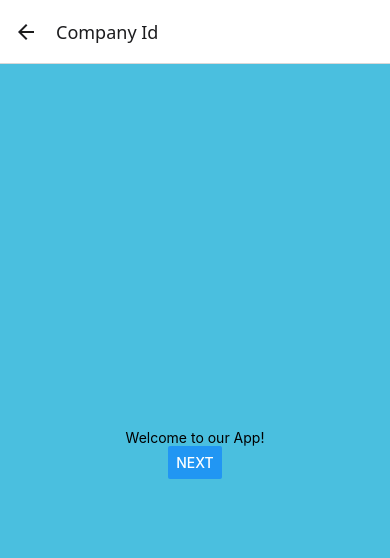
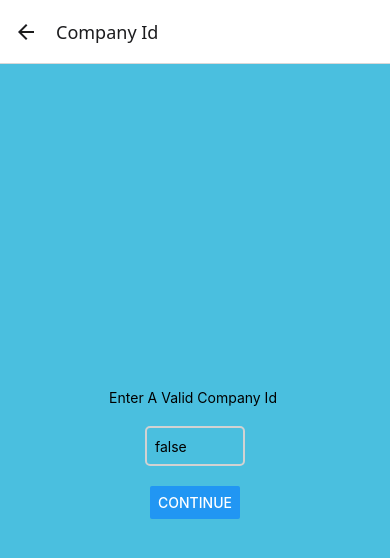
Before and after one commit to waeldh63/Itxi, a React Native app: screen /CompanyIdPage in a window 390 px wide. Shown: the top 558 px of the page. Built offline with nearby package versions, Linux system fonts and the light colour scheme.

Commit message:
create textinput component, add textinput component in company id page and create companyid services file and call api to chekc company id valiation

```diff
--- /dev/null
+++ b/src/component/CustomTextInput.js
@@ -0,0 +1,31 @@
+// CustomTextInput.js
+import React from 'react';
+import { TextInput,StyleSheet } from 'react-native';
+
+const CustomTextInput = ({ value, onChangeText, placeholder, keyboardType,error }) => {
+  return (
+    <TextInput
+      placeholder={placeholder}
+      onChangeText={onChangeText}
+      value={value}
+      keyboardType={keyboardType}
+      style={[styles.TextInput, { borderColor: error ? "#ff0000" : "#d2d2d2" }]}
+      />
+  );
+};
+
+
+const styles = StyleSheet.create({
+    TextInput: {
+        height: 40,
+        width: 100,
+        borderColor: '#d2d2d2',
+        borderWidth: 2,
+        marginBottom: 20,
+        marginTop: 20,
+        paddingLeft: 8,
+        borderRadius:5
+        },
+  });
+
+export default CustomTextInput;
--- /dev/null
+++ b/src/data/CompanyIdData.js
@@ -0,0 +1,12 @@
+export const CompanyId = [
+    { companyId: 2000, companyName: "ABC", companyLocation: "New York" },
+    { companyId: 2001, companyName: "XYZ Corp", companyLocation: "Los Angeles" },
+    { companyId: 2002, companyName: "Global Inc", companyLocation: "Chicago" },
+    { companyId: 2003, companyName: "TechSoft", companyLocation: "San Francisco" },
+    { companyId: 2004, companyName: "Innovate Ltd", companyLocation: "Austin" },
+    { companyId: 2005, companyName: "NextGen Solutions", companyLocation: "Seattle" },
+    { companyId: 2006, companyName: "DigitalWorks", companyLocation: "Boston" },
+    { companyId: 2007, companyName: "FutureTech", companyLocation: "Denver" },
+    { companyId: 2008, companyName: "Skyline Enterprises", companyLocation: "Miami" },
+    { companyId: 2009, companyName: "Pioneer Labs", companyLocation: "Dallas" }
+];
--- a/src/pages/CompanyIdPage.js
+++ b/src/pages/CompanyIdPage.js
@@ -1,13 +1,56 @@
-import React from 'react';
-import { View, Text, Button } from 'react-native';
+import React, { useState } from 'react';
+import { View, Text, Button, TextInput ,StyleSheet} from 'react-native';
+import { checkValidCompanyId } from '../services/CompanyIdServices';
+import CustomTextInput from '../component/CustomTextInput';
+
 
 function CompanyIdPage({ navigation }) {
+    const [companyId, setCompanyId] = useState(false);
+    const [companyIdError, setCompanyIdError] = useState(false);
+    const handleCompanyIdChange = (text) => {
+        setCompanyId(text); // Update the state with the input value
+      };
+
+      const onContinuePress =() => {
+        try {
+            const result = checkValidCompanyId (companyId);
+            if (result) {
+                navigation.navigate('PickVoicePage');
+                setCompanyIdError(false);
+            } else {
+                alert('Invalid Company ID');
+                setCompanyIdError(true); // Show error message when invalid companyId
+            }
+        } catch (error) {
+
+            console.error("file CompanyIdPage: Error checking companyId in checkValidCompanyId function :", error);
+
+        }
+
+      };
   return (
-    <View style={{ flex: 1, justifyContent: 'center', alignItems: 'center',backgroundColor:"#4abfdf" }}>
-      <Text>Welcome to our App!</Text>
-      <Button title="Next" onPress={() => navigation.navigate('PickVoicePage')} />
+    <View style={styles.MainContainer}>
+      <Text>Enter A Valid Company Id </Text>
+      <CustomTextInput
+        placeholder="Company Id"
+        value={companyId}
+        onChangeText={handleCompanyIdChange} // Update state when text changes
+        keyboardType="numeric"
+        error={companyIdError}
+      />
+      <Button title="Continue" onPress={onContinuePress} />
     </View>
   );
 }
 
+const styles = StyleSheet.create({
+
+    MainContainer: {
+        flex: 1,
+        justifyContent: 'center',
+        alignItems: 'center',
+        backgroundColor:"#4abfdf"
+    }
+
+  });
 export default CompanyIdPage;
--- /dev/null
+++ b/src/services/CompanyIdServices.js
@@ -0,0 +1,21 @@
+// in this file we call all api methods in this backend
+
+import { CompanyId } from "../data/CompanyIdData";
+
+
+
+// in this function we call all api method in this backend to check if the company id is valid or exist in the database
+export const checkValidCompanyId = (companyId) => {
+try {
+    // Check if any object in the CompanyId array has the given companyId
+    const isValid = CompanyId.some(company => company.companyId === companyId);
+
+    return isValid; // returns true if found, false otherwise
+} catch (error) {
+    console.error("file CompanyIdServices: Error checking companyId in checkValidCompanyId function :", error);
+
+    return false; // return false in case of any error
+}
+
+
+};
```
Also changed, not shown: App.tsx (+9 -30 lines).
